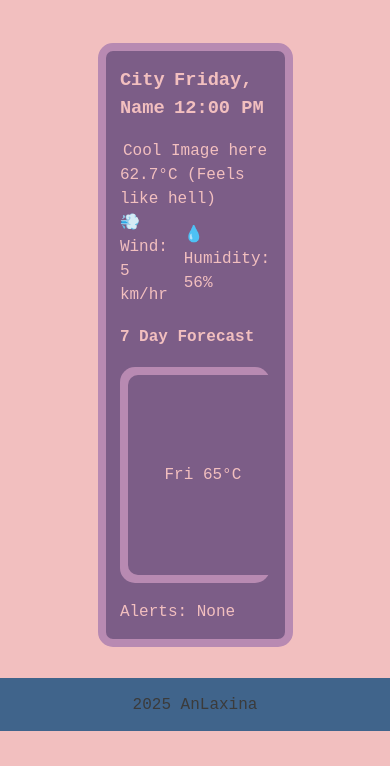
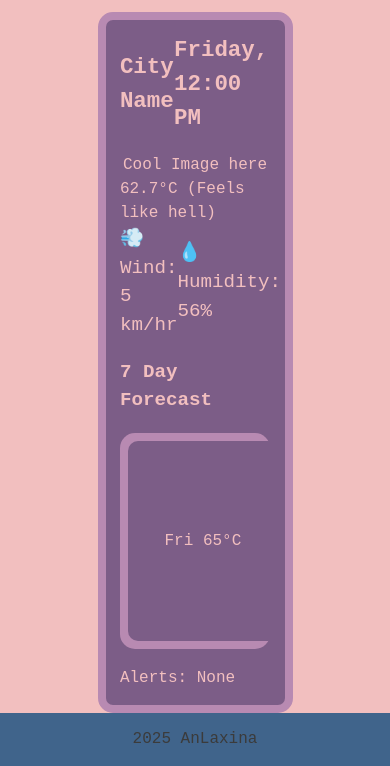
Before and after one commit to AnLaxina/weather-app, a plain HTML site: page index.html in a window 390 px wide. Shown: the part 113-879 px from the top of the page. Before the commit the page ends 844 px from the top, so only its background shows below. Drawn offline with Linux system fonts and the light colour scheme; no server answers; a web font is replaced by a local one.

Commit message:
Make font sizes for the headers responsive by adding rem to them

```diff
--- a/css/style.css
+++ b/css/style.css
@@ -56,6 +56,7 @@ footer {
     display: flex;
     align-items: center;
     justify-content: space-around;
+    font-size: 1.2rem;
 }
 
 /* This right here is for the 7-day forecast container */
@@ -79,3 +80,7 @@ footer {
     flex-shrink: 0;
     border-radius: 10px;
 }
+
+#forecast-title {
+    font-size: 1.2rem;
+}
--- a/index.html
+++ b/index.html
@@ -33,7 +33,7 @@
                 <p>💧 Humidity: 56%</p>
             </div>
         </section>
-        <h4>7 Day Forecast</h4>
+        <h3 id="forecast-title">7 Day Forecast</h3>
         <section class="day-forecast">
             <div class="day-of-week">
                 <p>Fri 65&deg;C</p>
```
